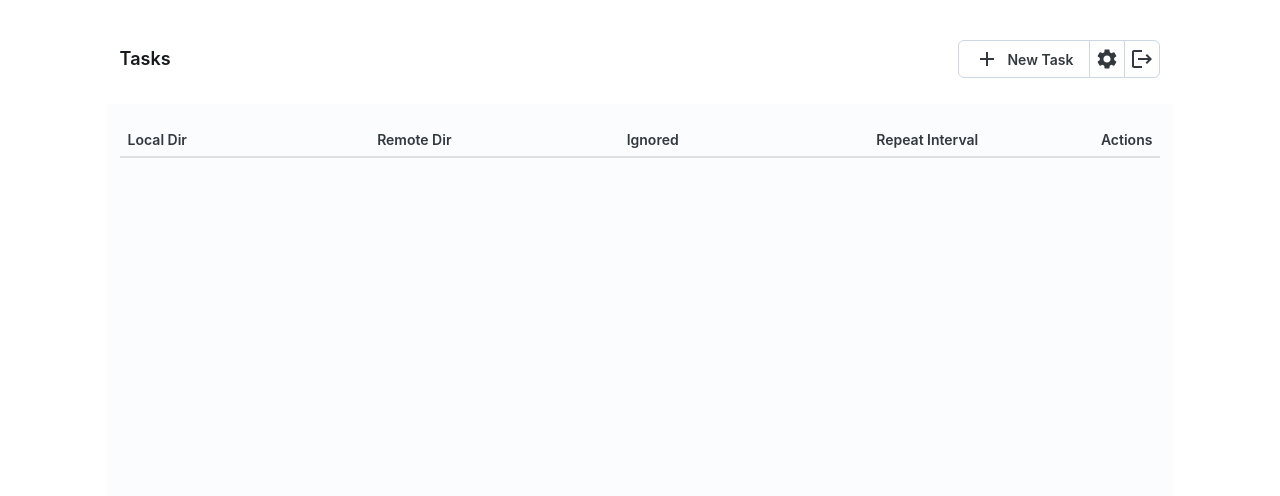
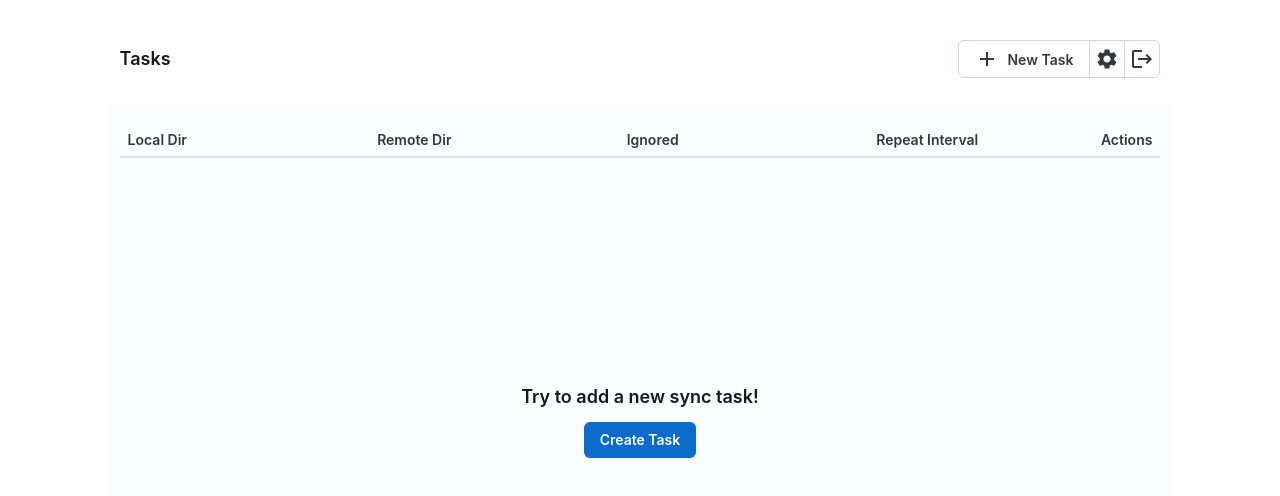
Before and after one commit to iewnfod/pydio-cells-synchronizer, a React (Vite) app: page /tasks in a window 1280 px wide. Shown: the top 496 px of the page. Built offline with nearby package versions, Linux system fonts and the light colour scheme.

Commit message:
feat: try add prompt when empty

```diff
--- a/src/pages/TaskPage.tsx
+++ b/src/pages/TaskPage.tsx
@@ -321,22 +321,29 @@ export default function TaskPage({
                             }
                         </React.Fragment>
                     ))}
+                    {
+                        tasks.length === 0 ? (
+                            <tr>
+                                <td colSpan={5}>
+                                    <Box sx={{
+                                        width: '100%', textAlign: 'center', gap: PAD, height: `${LARGE_PART}vh`,
+                                        display: 'flex', flexDirection: 'column', justifyContent: 'center', alignItems: 'center'
+                                    }}>
+                                        <Typography level="title-lg">
+                                            Try to add a new sync task!
+                                        </Typography>
+                                        <Button onClick={() => handleNewTask()}>
+                                            Create Task
+                                        </Button>
+                                    </Box>
+                                </td>
+                            </tr>
+                        ) : <></>
+                    }
                     </tbody>
                 </Table>
                 </Box>
             </Sheet>
-            <Box sx={{
-                width: '100%', height: '100%',
-                display: 'flex', flexDirection: 'column', justifyContent: 'center', alignItems: 'center'
-            }}>
-                {
-                    tasks.length === 0 ?
-                        <Typography level="title-lg">
-                            Try to add a new sync task!
-                        </Typography>
-                        : <></>
-                }
-            </Box>
             <CreateTaskModal
                 open={taskModalOpen}
                 setOpen={setTaskModalOpen}
```
